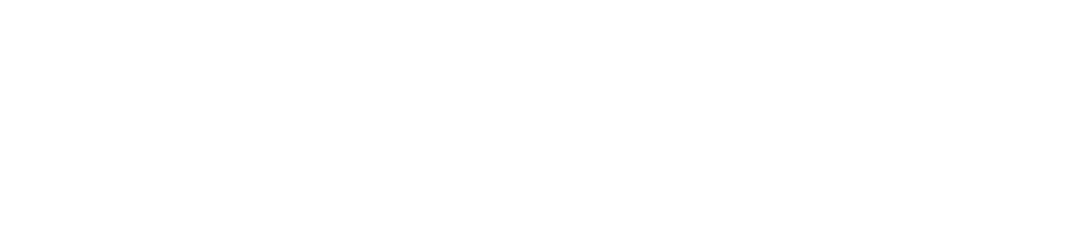
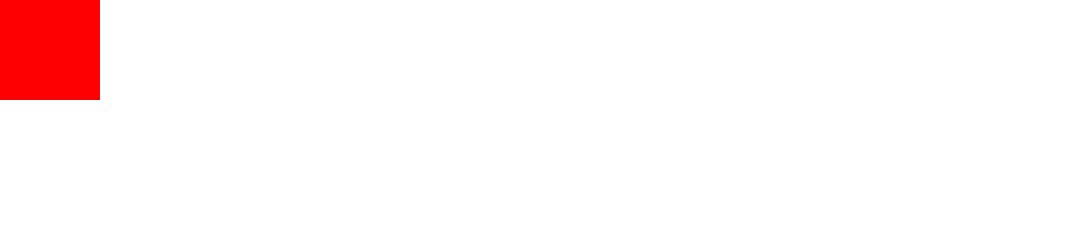
Before and after one commit to Mleczu2137/race-clicker, a React (Vite) app: page / in a window 1280 px wide. Shown: the top 250 px of the page, without its empty margins (0-1074 px from the left). Built offline with nearby package versions, Linux system fonts and the light colour scheme.

Commit message:
lekka optymalizacja i css

```diff
--- a/src/App.css
+++ b/src/App.css
@@ -64,6 +64,24 @@
   justify-content: center;
 }
 
+#track {
+  overflow-x: hidden;
+  height: 200px;
+}
+
+#track > div {
+  height: 50%;
+  aspect-ratio: 1;
+}
+
+#track > div:nth-child(1) {
+  background: red;
+}
+
+#track > div:nth-child(2) {
+  background: green;
+}
+
 main {
   height: 100%;
   width: 100%;
--- a/src/App.tsx
+++ b/src/App.tsx
@@ -1,5 +1,5 @@
 import { useEffect, useState } from "react";
-import { calculate, Car } from "./util";
+import { calculate, Car, TRACK_LENGTH } from "./util";
 import "./App.css";
 import { Pedal } from "./Pedal";
 import { UpgradeButton } from "./UpgradeButton";
@@ -14,7 +14,7 @@
 
   useEffect(() => {
     const interval = setInterval(() => {
-      setCars((cars) => calculate(cars));
+      setCars(calculate);
     }, 1000 / 64);
 
     return () => clearInterval(interval);
@@ -22,18 +22,19 @@
 
   return (
     <main>
-      {cars.map((car, index) => {
-        return (
+      <div id="track">
+        {cars.map((car, index) => (
           <div
             key={index}
             style={{
-              height: "100px",
-              width: `${car.position / 10}%`,
-              background: "red",
+              transform: `translateX(${
+                (car.position / TRACK_LENGTH) * window.innerWidth
+              }px)`,
             }}
           ></div>
-        );
-      })}
+        ))}
+      </div>
+
       <div id="panel">
         <div className="upgrades">
           <UpgradeButton name="Aerodynamika" />
--- a/src/util.ts
+++ b/src/util.ts
@@ -5,7 +5,7 @@
   lap: number;
 };
 
-const TRACK_LENGTH = 1000; //meters
+export const TRACK_LENGTH = 1000; //meters
 const TICK_RATE = 64;
 const DRAG_COEFFICIENT = 0.1;
 const MASS = 1;
```
